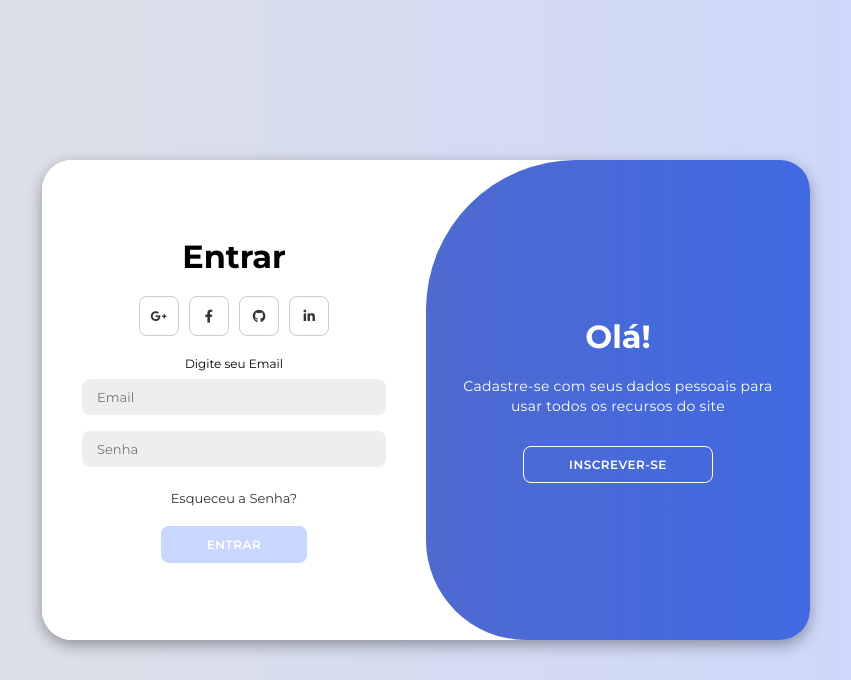
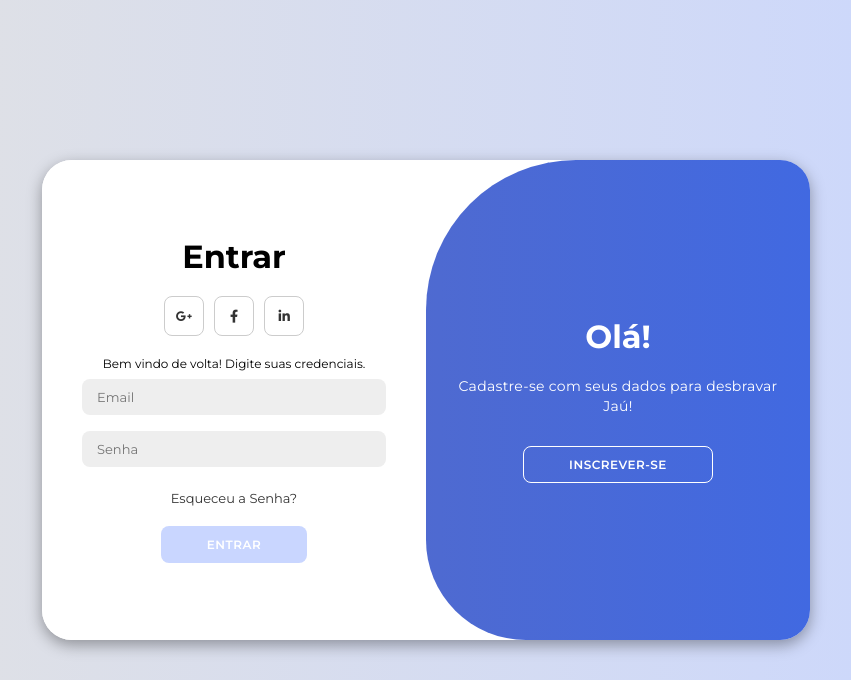
Before and after one commit to lucasszap/JahuAqui, a PHP site: page /login.html in a window 1280 px wide. Shown: the top 680 px of the page, without its empty margins (214-1065 px from the left). Run offline with PHP 8.4, Linux system fonts and the light colour scheme.

Commit message:
alterações login

```diff
--- a/html/src/login/login.html
+++ b/html/src/login/login.html
@@ -19,13 +19,13 @@
                 <div class="social-icons">
                     <a href="#" class="icon"><i class="fa-brands fa-google-plus-g"></i></a>
                     <a href="#" class="icon"><i class="fa-brands fa-facebook-f"></i></a>
-                    <a href="#" class="icon"><i class="fa-brands fa-github"></i></a>
                     <a href="#" class="icon"><i class="fa-brands fa-linkedin-in"></i></a>
                 </div>
-                <span>Use um email para se registrar</span>
+                <span>Cadastre-se para descobrir o melhor de Jaú!</span>
                 <input type="text" placeholder="Nome">
                 <input type="email" placeholder="Email">
                 <input type="password" placeholder="Senha">
+                <input type="password" placeholder="Confirmar senha">
                 <button>Entrar</button>
             </form>
         </div>
@@ -35,10 +35,9 @@
                 <div class="social-icons">
                     <a href="#" class="icon"><i class="fa-brands fa-google-plus-g"></i></a>
                     <a href="#" class="icon"><i class="fa-brands fa-facebook-f"></i></a>
-                    <a href="#" class="icon"><i class="fa-brands fa-github"></i></a>
                     <a href="#" class="icon"><i class="fa-brands fa-linkedin-in"></i></a>
                 </div>
-                <span>Digite seu Email</span>
+                <span>Bem vindo de volta! Digite suas credenciais.</span>
                 <input type="email" placeholder="Email">
                 <input type="password" placeholder="Senha">
                 <a href="#">Esqueceu a Senha?</a>
@@ -48,13 +47,13 @@
         <div class="toggle-container">
             <div class="toggle">
                 <div class="toggle-panel toggle-left">
-                    <h1>Bem-Vindo!</h1>
-                    <p>Insira seus dados pessoais para usar todos os recursos do site</p>
+                    <h1>Bem-vindo!</h1>
+                    <p>Caso já tenha feito seu cadastro, clique aqui!</p>
                     <button class="hidden" id="login">Entrar</button>
                 </div>
                 <div class="toggle-panel toggle-right">
                     <h1>Olá!</h1>
-                    <p>Cadastre-se com seus dados pessoais para usar todos os recursos do site</p>
+                    <p>Cadastre-se com seus dados para desbravar Jaú!</p>
                     <button class="hidden" id="register">Inscrever-se</button>
                 </div>
             </div>
--- a/html/src/login/style.css
+++ b/html/src/login/style.css
@@ -209,3 +209,15 @@ body{
 .container.active .toggle-right{
     transform: translateX(200%);
 }
+
+button:hover{
+    background-color: #587cf5;
+    font-size: 15px;
+    transition: 0.5s;
+}
+
+a:hover{
+    color: black;
+    font-size: 14px;
+    transition: 0.5s;
+}
```
Also changed, not shown: html/src/login/configLogin.php (added, +7 -0 lines).
